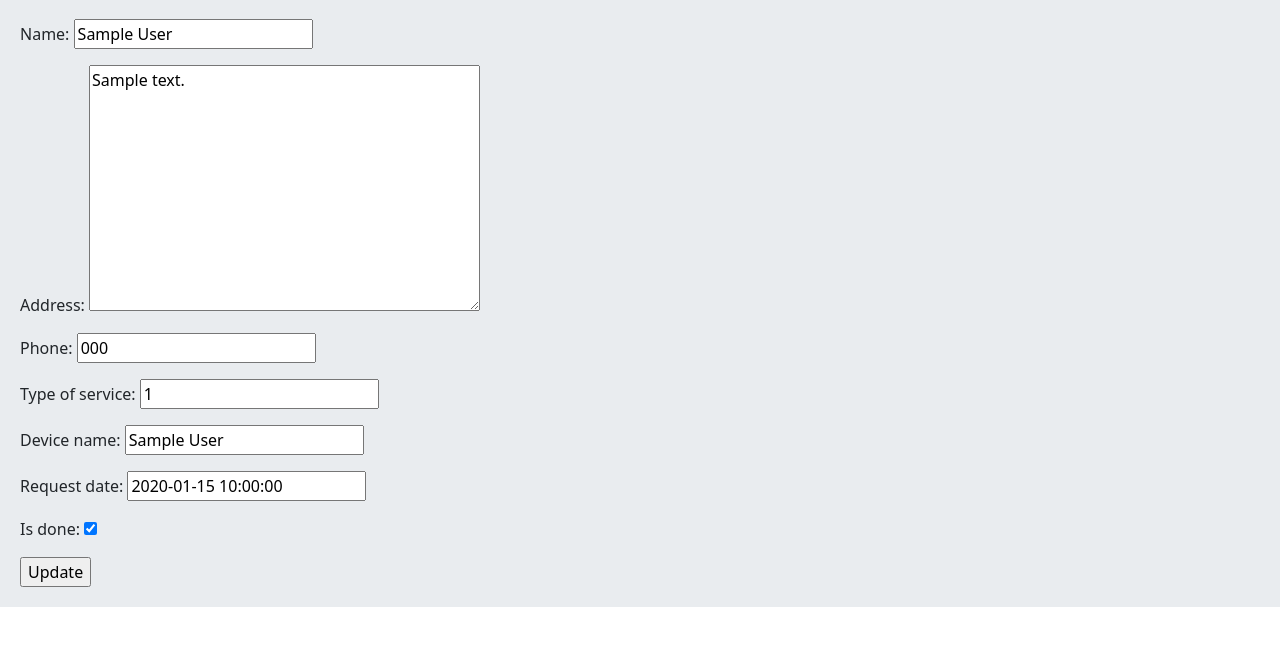
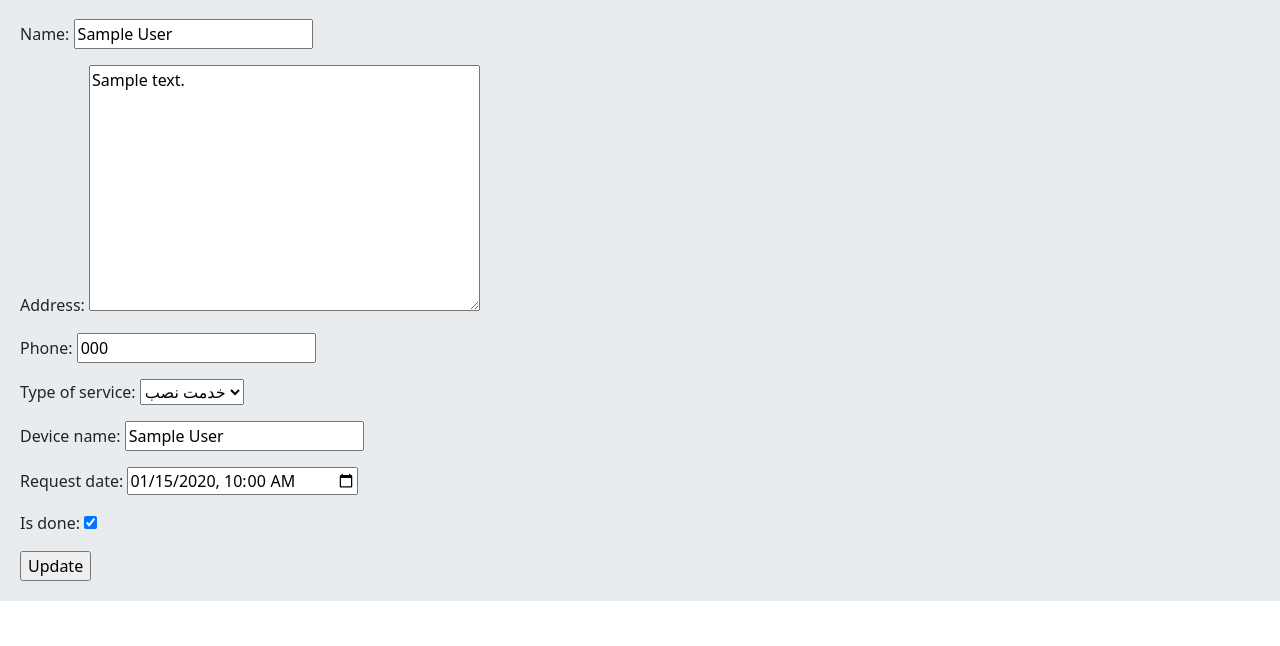
Before and after one commit to HosseinShaterian/First-Django-Project, a Django app: page /update/1/ in a window 1280 px wide. Shown: the part 57-703 px from the top of the page. Run offline with Django 4.2, Linux system fonts and the light colour scheme; tables that the repository leaves empty hold one stand-in row (values such as "Sample post").

Commit message:
improvement of type_of_service for read, create and update and some other small changes

```diff
--- a/home/forms.py
+++ b/home/forms.py
@@ -1,17 +1,33 @@
 from django import forms
-from .models import CustomerRequest
+from .models import CustomerRequest, SERVICE_CHOICES
 
 
 class CustomerRequestCreateForm(forms.Form):
-    name = forms.CharField(max_length=100, required=False, label='نام:')
+    name = forms.CharField(max_length=100, label='نام:')
     address = forms.CharField(max_length=500,label='آدرس:')
     phone = forms.CharField(max_length=20)
-    type_of_service = forms.IntegerField()
+    # type_of_service = forms.IntegerField()
+    type_of_service = forms.ChoiceField(choices=SERVICE_CHOICES, widget=forms.Select())
     device_name = forms.CharField(max_length=100)
-    request_date = forms.DateTimeField()
-    is_done = forms.BooleanField(label='انجام شده')
+    # request_date = forms.DateTimeField()
+    # اعمال ویجت DateInput برای فیلد request_date
+    # request_date = forms.DateTimeField(widget=forms.DateInput(attrs={'type': 'date'}))
+    request_date = forms.DateTimeField(
+    widget=forms.DateTimeInput(attrs={'type': 'datetime-local'}),
+    input_formats=['%Y-%m-%dT%H:%M'],
+)
+    is_done = forms.BooleanField(label='انجام شده', required=False)
 
 class CustomerRequestUpdateForm(forms.ModelForm):
+     # تعیین فیلد type_of_service به عنوان یک فیلد ChoiceField با گزینه‌های SERVICE_CHOICES
+    type_of_service = forms.ChoiceField(choices=SERVICE_CHOICES, widget=forms.Select())
+    # اعمال ویجت DateInput برای فیلد request_date
+    # request_date = forms.DateTimeField(widget=forms.DateInput(attrs={'type': 'date'}))
+    request_date = forms.DateTimeField(
+    widget=forms.DateTimeInput(attrs={'type': 'datetime-local'}),
+    input_formats=['%Y-%m-%dT%H:%M'],
+)
+
     class Meta:
         model = CustomerRequest
         fields = '__all__'
--- a/home/models.py
+++ b/home/models.py
@@ -2,6 +2,13 @@ from django.db import models
 
 # Create your models here.
 
+
+# تعریف گزینه‌های ممکن برای type_of_service
+SERVICE_CHOICES = (
+    (1, 'خدمت نصب'),
+    (2, 'خدمت تعمیر'),
+    (3, 'خدمت دیگر'),
+)
 
 
 class CustomerRequest(models.Model):
--- a/home/views.py
+++ b/home/views.py
@@ -1,5 +1,5 @@
 from django.shortcuts import render, redirect
-from .models import CustomerRequest
+from .models import CustomerRequest, SERVICE_CHOICES
 from django.contrib import messages
 from .forms import CustomerRequestCreateForm, CustomerRequestUpdateForm
 
@@ -17,8 +17,10 @@ def hello(request):
 
 def detail(request, request_id):
     req=CustomerRequest.objects.get(id=request_id)
-    # return render(request, 'detail.html', 'req':req)
-    return render(request,'detail.html',{'req':req})
+    # یافتن متن متناظر با type_of_service
+    type_of_service_text = next(choice[1] for choice in SERVICE_CHOICES if choice[0] == req.type_of_service)
+
+    return render(request,'detail.html',{'req':req, 'type_of_service_text': type_of_service_text})
 
 def delete(request, request_id):
     CustomerRequest.objects.get(id=request_id).delete()
--- a/templates/detail.html
+++ b/templates/detail.html
@@ -6,11 +6,13 @@
 <small>{{ req.request_date }}</small>
 <p>{{ req.address }}</p>
 <p>{{ req.phone }}</p>
-{% if req.type_of_service == 1 %}
+<!-- {% if req.type_of_service == 1 %}
     <p>نصب پکیج</p>
 {% elif req.type_of_service == 2 %}
     <p>نصب کولر گازی</p>
-{% endif %}
+{% endif %} -->
+<p>{{ type_of_service_text }}</p>
+
 <p>{{ req.device_name }}</p>
 {% if req.is_done %}
     <p>تمام شده</p>
--- a/templates/home.html
+++ b/templates/home.html
@@ -6,6 +6,7 @@
 
     {% if request.user.is_authenticated %}
         <h3>{{ request.user.first_name }}</h3>
+        <a href="{% url 'create' %}" class="btn btn-info">Create</a>
         <a href="{% url 'logout' %}" class="btn btn-info">Logout</a>
         {% for req in allRequest %}
         <div class="card">
```
